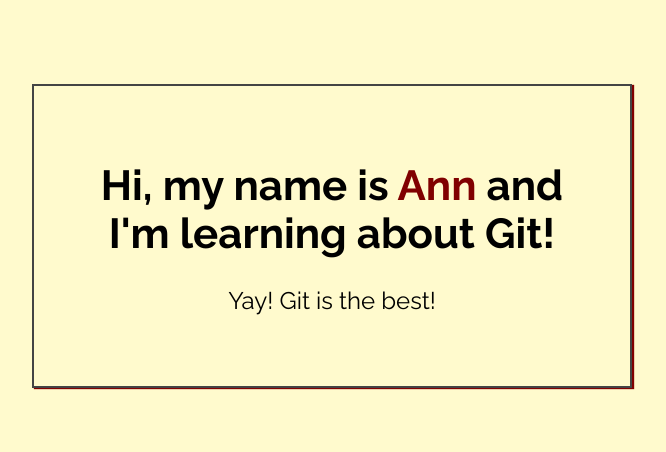
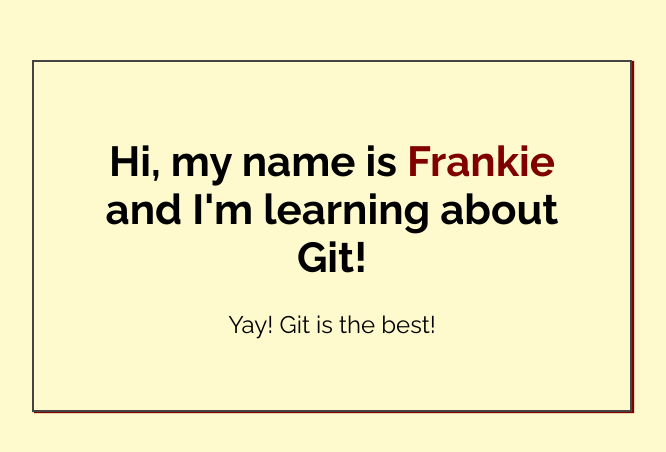
Before and after one commit to FrankieHansborough/my-first-repo, a plain HTML site: page index.html in a window 1280 px wide. Shown: the part 164-616 px from the top of the page, without its empty margins (308-974 px from the left). Drawn offline with Linux system fonts and the light colour scheme.

Commit message:
Added Frankir to index.html

```diff
--- a/index.html
+++ b/index.html
@@ -14,7 +14,7 @@
 <body>
 
     <div class="greeting">
-        <h1>Hi, my name is <span class="highlight">Ann</span> and I'm learning about Git! </h1>
+        <h1>Hi, my name is <span class="highlight">Frankie</span> and I'm learning about Git! </h1>
 
         <p>Yay! Git is the best!</p>
     </div>
```
